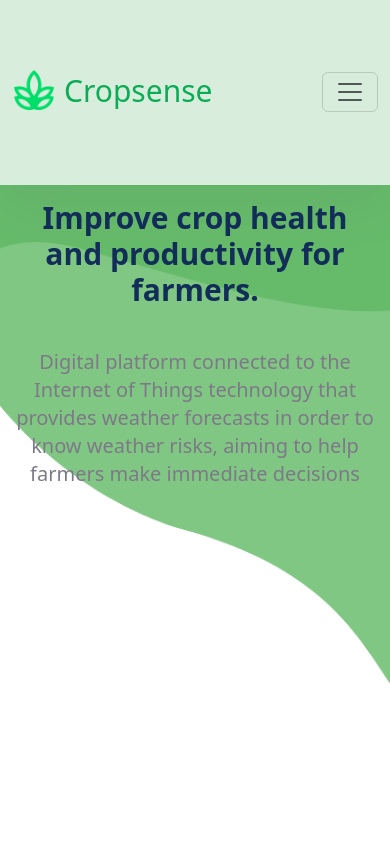
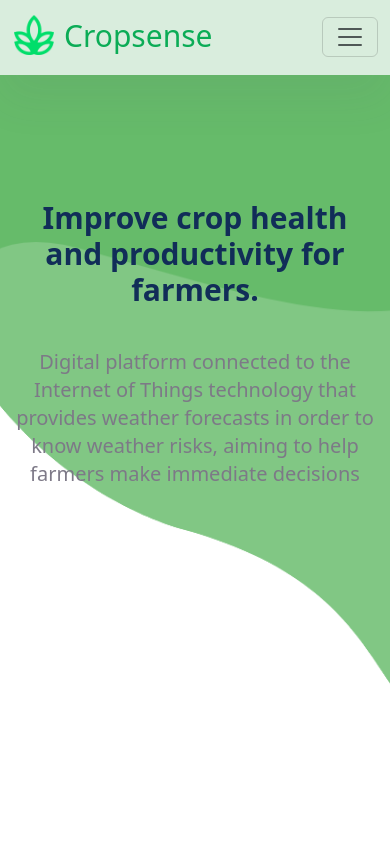
Before and after one commit to MonzerOmer1234/plants, a plain HTML site: page index.html in a window 390 px wide. Shown: the top 844 px of the page. Drawn offline with nearby package versions, Linux system fonts and the light colour scheme.

Commit message:
update navbar height

```diff
--- a/css/style.css
+++ b/css/style.css
@@ -43,11 +43,11 @@ header .cropsense-nav {
   box-shadow: 0 25px 45px rgba(79, 86, 101, 0.075);
   top: 0;
   left: 0;
-  height: 144px;
+  height: 70px;
 }
-@media (max-width: 767px) {
+@media (max-width: 991px) {
   header .cropsense-nav {
-    height: 185px;
+    height: auto;
   }
 }
 header .logo img {
```
